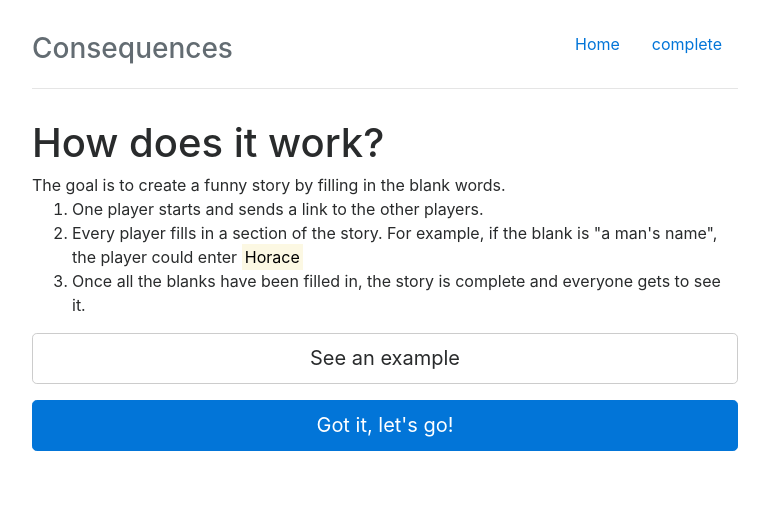
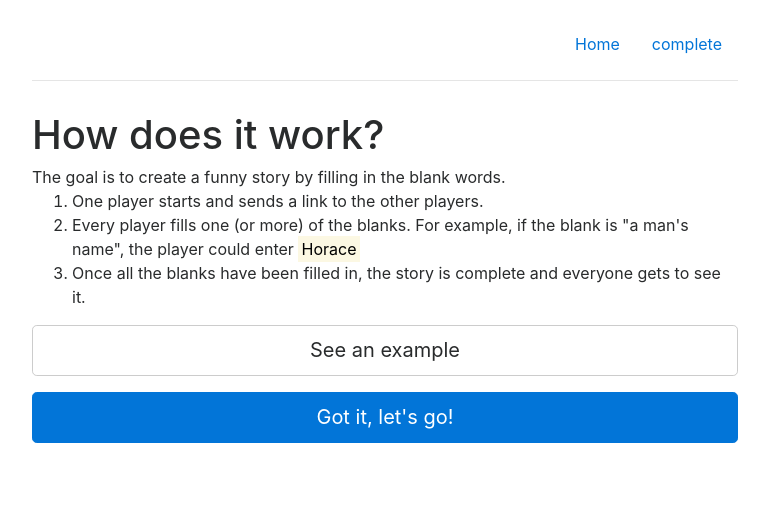
Before and after one commit to caspii/blankz, a Flask app: page /explanation in a window 1280 px wide. Shown: the top 509 px of the page, without its empty margins (255-1024 px from the left). Run offline with Flask 2, Linux system fonts and the light colour scheme; some libraries are stand-ins or nearby versions.

Commit message:
Tweaked some texts

```diff
--- a/templates/explanation.html
+++ b/templates/explanation.html
@@ -6,7 +6,7 @@ The goal is to create a funny story by filling in the blank words.
 
 <ol>
   <li>One player starts and sends a link to the other players.</li>
-  <li>Every player fills in a section of the story. For example, if the blank is "a man's name", the player could enter <mark>Horace</mark></li>
+  <li>Every player fills one (or more) of the blanks. For example, if the blank is "a man's name", the player could enter <mark>Horace</mark></li>
   <li>Once all the blanks have been filled in, the story is complete and everyone gets to see it.</li>
 </ol>
 
--- a/templates/layout.html
+++ b/templates/layout.html
@@ -25,7 +25,7 @@
             </li>
           </ul>
         </nav>
-        <h3 class="text-muted">Consequences</h3>
+        <!-- <h3 class="text-muted">Consequences</h3> -->
       </div>
 
       {% for message in get_flashed_messages() %}
```
